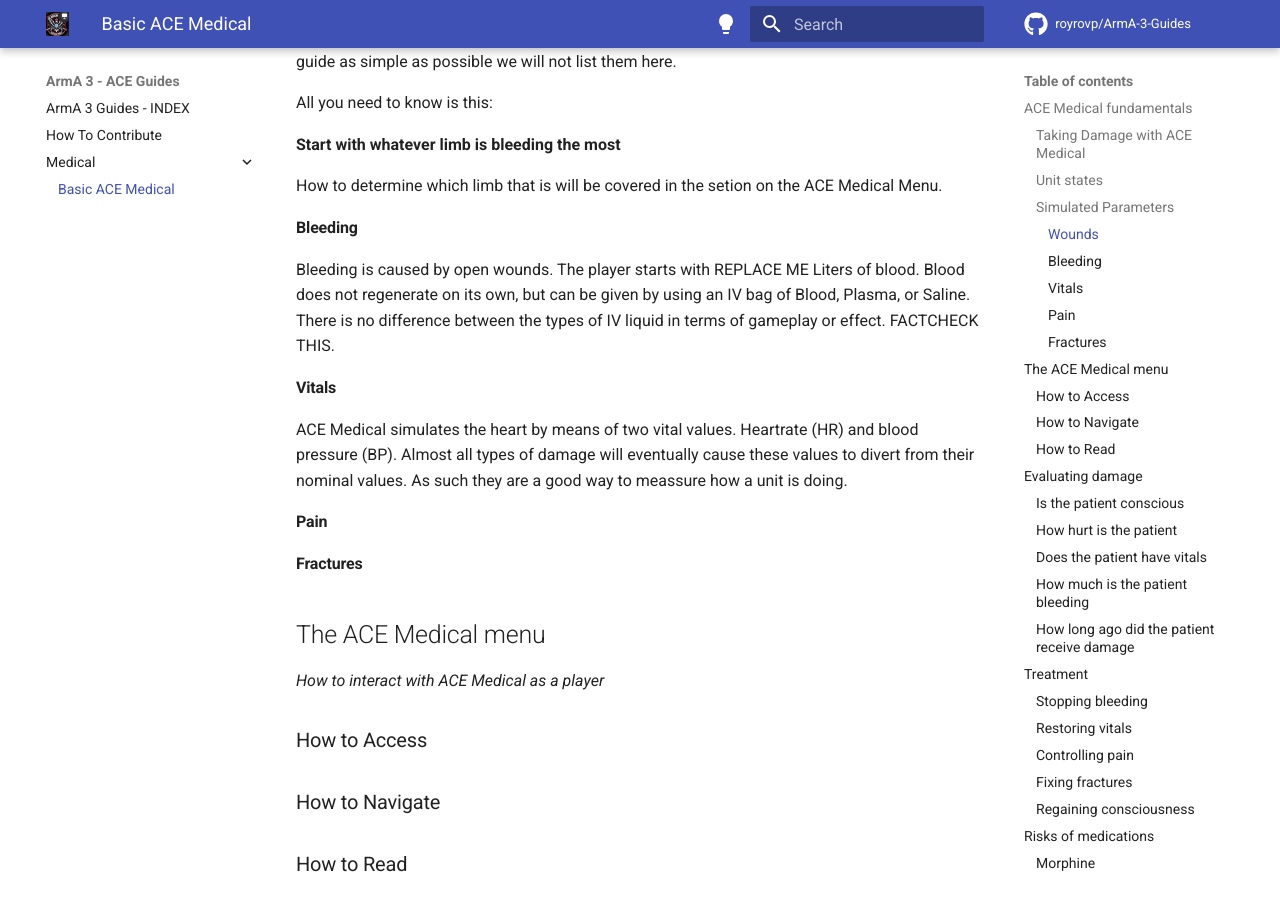
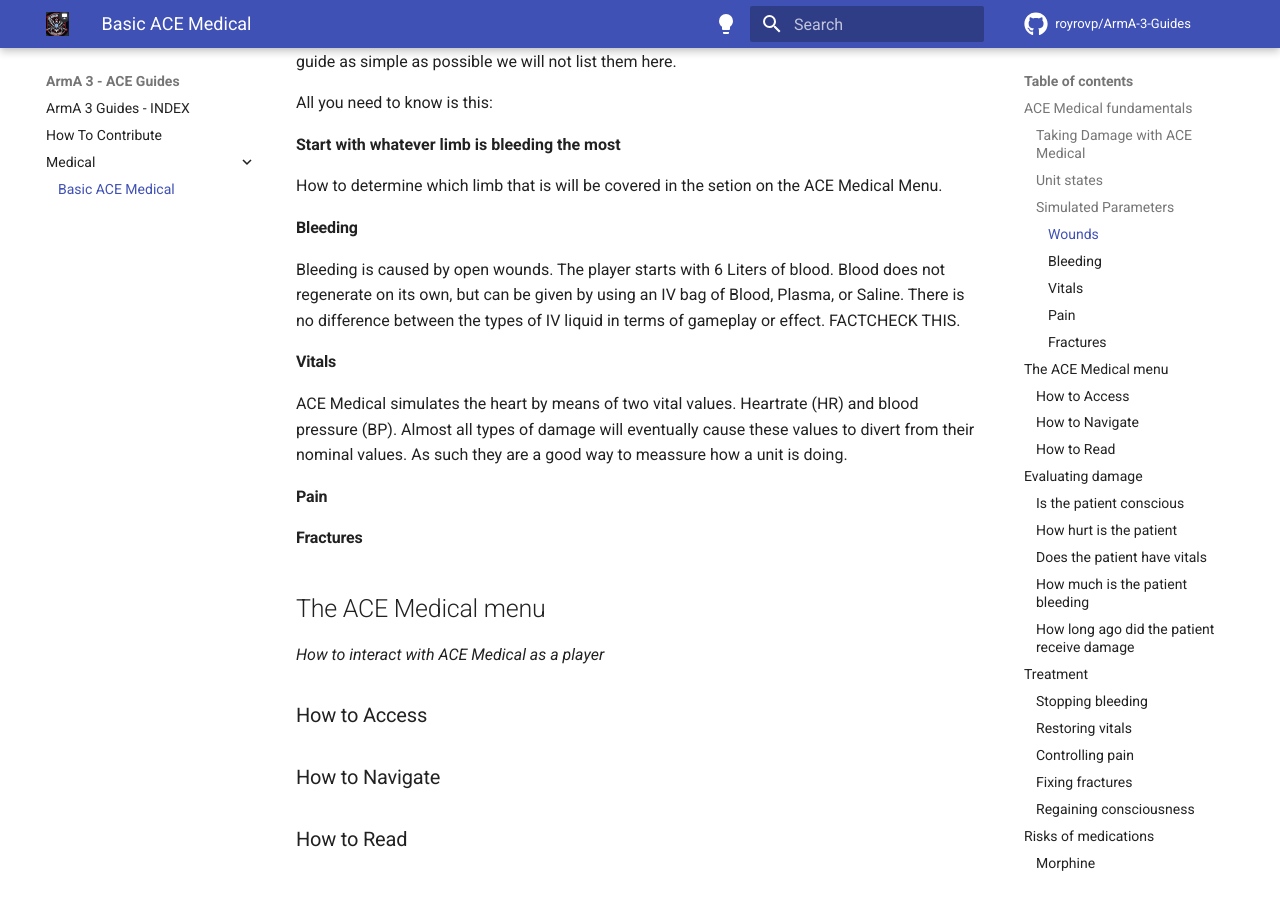
Before and after one commit to royrovp/ArmA-3-Guides, an MkDocs documentation site: the page built from docs/Medical/Medical.md, in a window 1280 px wide and 900 px high, scrolled down 1131 px. Built offline with MkDocs 1.6.1 and Material for MkDocs 9.7.7, drawn with Linux system fonts in a browser that asks for light colours; comment, search, counter and statistics services are not loaded.

Commit message:
added some info

```diff
--- a/docs/Medical/Medical.md
+++ b/docs/Medical/Medical.md
@@ -35,7 +35,7 @@
 
 
 #### Bleeding
-  Bleeding is caused by open wounds. The player starts with REPLACE ME Liters of blood. Blood does not regenerate on its own, but can be given by using an IV bag of Blood, Plasma, or Saline. There is no difference between the types of IV liquid in terms of gameplay or effect. FACTCHECK THIS.
+  Bleeding is caused by open wounds. The player starts with 6 Liters of blood. Blood does not regenerate on its own, but can be given by using an IV bag of Blood, Plasma, or Saline. There is no difference between the types of IV liquid in terms of gameplay or effect. FACTCHECK THIS.
 
 #### Vitals
   ACE Medical simulates the heart by means of two vital values. Heartrate (HR) and blood pressure (BP). Almost all types of damage will eventually cause these values to divert from their nominal values. As such they are a good way to meassure how a unit is doing.
```
